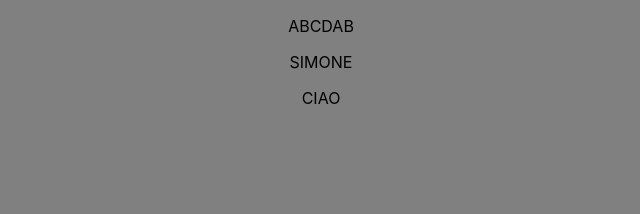
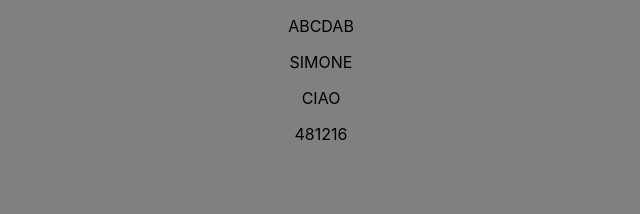
Before and after one commit to SimoneZem/codewar-ex, a React (Create React App) app: page / in a window 1280 px wide. Shown: the top 214 px of the page, without its empty margins (319-959 px from the left). Built offline with nearby package versions, Linux system fonts and the light colour scheme.

Commit message:
feat(add mapMultiplication): add mapMultiplication

```diff
--- a/src/App.jsx
+++ b/src/App.jsx
@@ -2,7 +2,7 @@ import React from "react";
 import { FunctionInOrder } from "./components/FunctionInOrder";
 import { NoDuplication } from "./components/NoDuplication";
 import { NoDuplicationMap } from "./components/NoDuplicationMap";
-
+import { MapMultiplication } from "./components/MapMultiplication";
 import "./App.css";
 
 const sequence = [];
@@ -34,6 +34,9 @@ for (let x = 0; x < myName.length; x++) {
 
 const myArrayWithMap = ["C", "I", "I", "A", "A", "O", "O"];
 
+const myArrayWithMultiplication = [2, 4, 6, 8];
+const newVal = [myArrayWithMultiplication.map((x) => x * 2)];
+
 function App() {
   return (
     <div className="App">
@@ -46,6 +49,9 @@ function App() {
       <p>
         <NoDuplicationMap myArrayWithMap={myArrayWithMap} />
       </p>
+      <p>
+        <MapMultiplication newVal={newVal} />
+      </p>
     </div>
   );
 }
--- /dev/null
+++ b/src/components/MapMultiplication/index.jsx
@@ -0,0 +1,5 @@
+import React from "react";
+
+export const MapMultiplication = ({ newVal }) => {
+  return <div>{newVal}</div>;
+};
```
